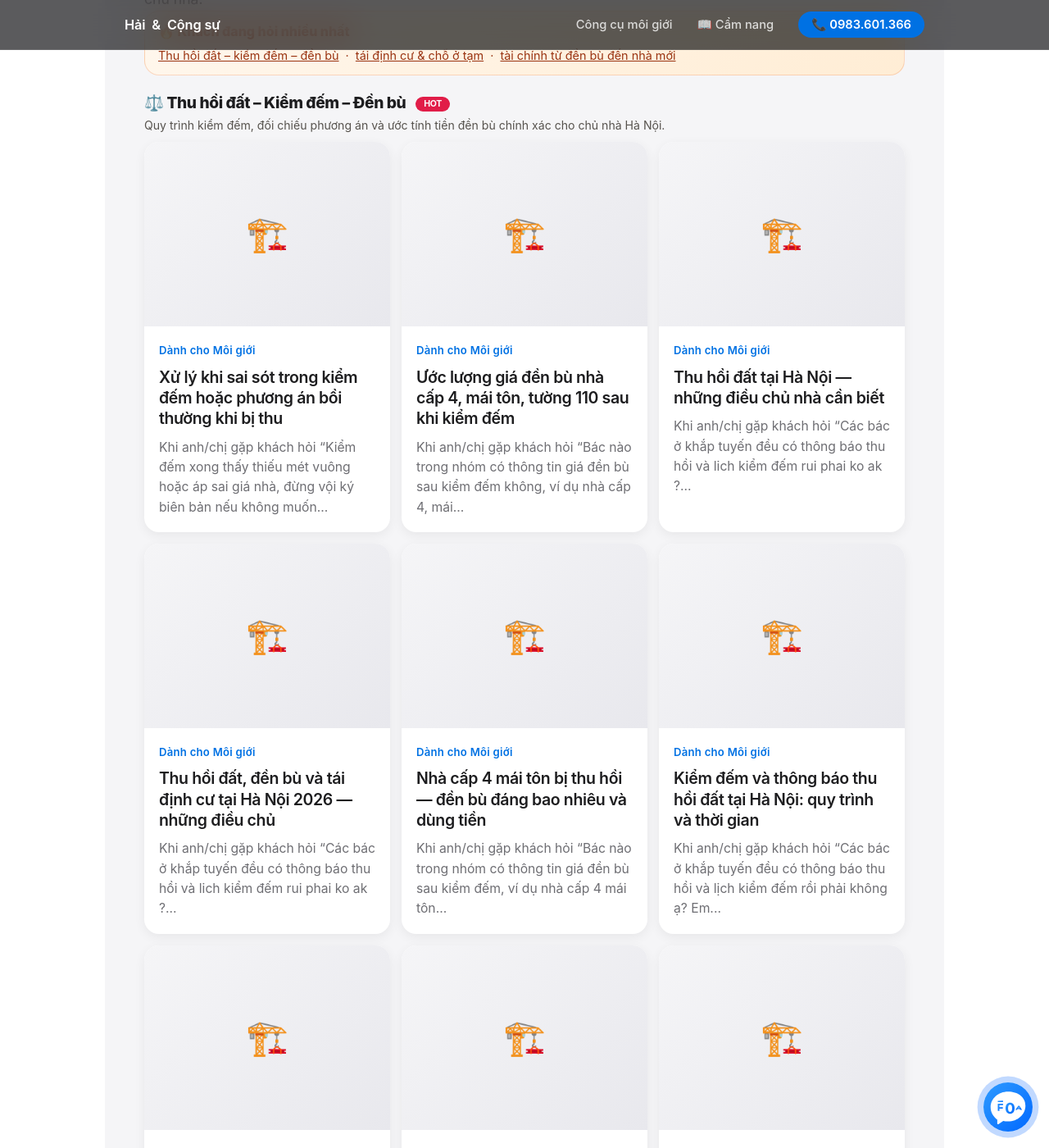
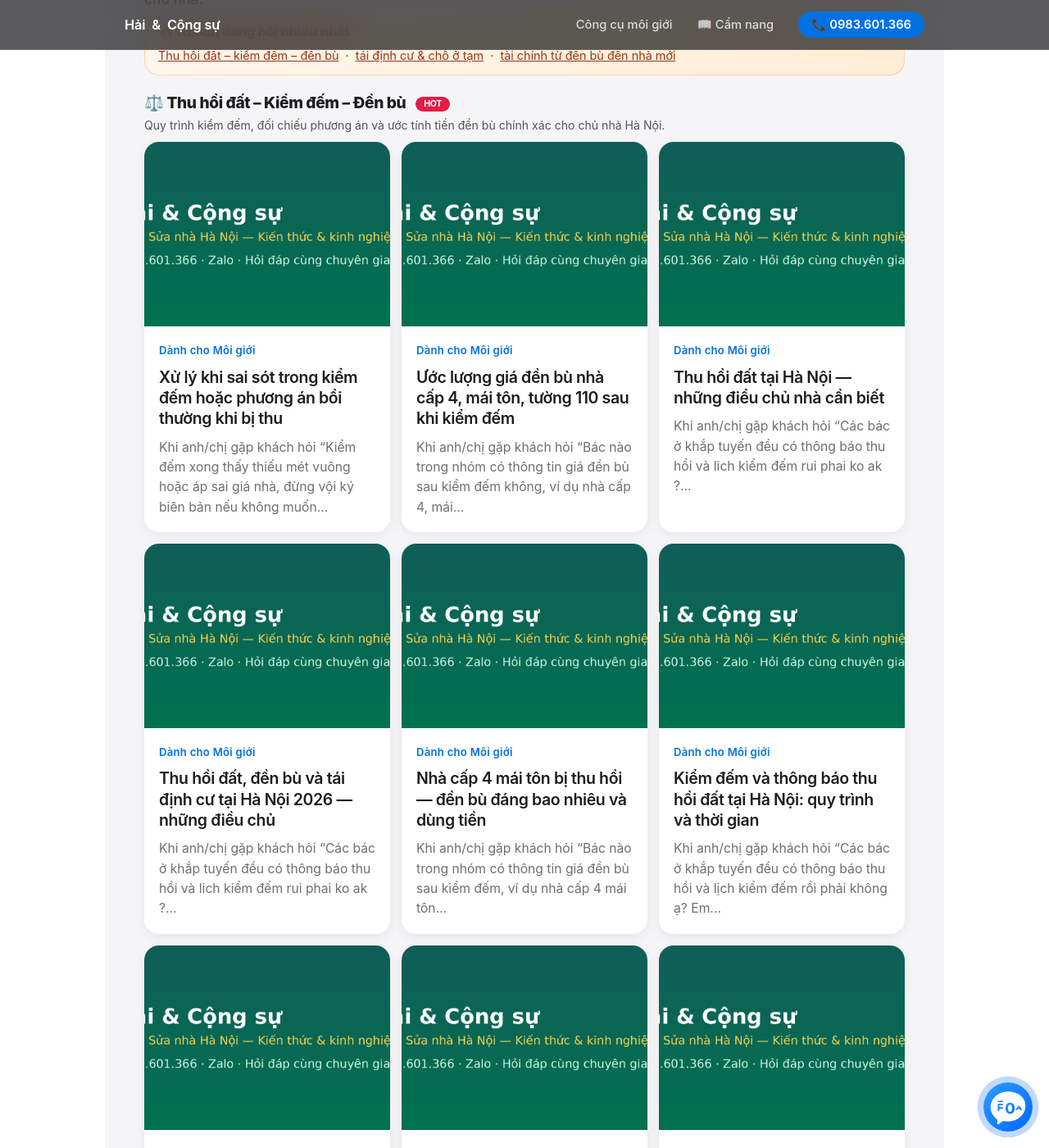
Before and after one commit to NCHhub/xaydung, a Jekyll site: the page built from index.html, in a window 1280 px wide and 1400 px high, scrolled down 3432 px. Shown: the whole window at 82% size. Built offline with Jekyll 4.4.1, drawn with Linux system fonts in a browser that asks for light colours; some of the changed text lies outside the part shown.

Commit message:
xaydung: defaults image og-default cho mọi bài blog/portfolio (og:image đủ cho social share)

```diff
--- a/_config.yml
+++ b/_config.yml
@@ -37,11 +37,13 @@
       type: "blog"
     values:
       layout: "post"
+      image: /assets/img/og-default.png
   - scope:
       path: ""
       type: "portfolio"
     values:
       layout: "post"
+      image: /assets/img/og-default.png
 
 # SEO chuẩn GitHub Pages (0 token — plugins hỗ trợ sẵn, tự sinh sitemap/feed/meta)
 plugins:
```
